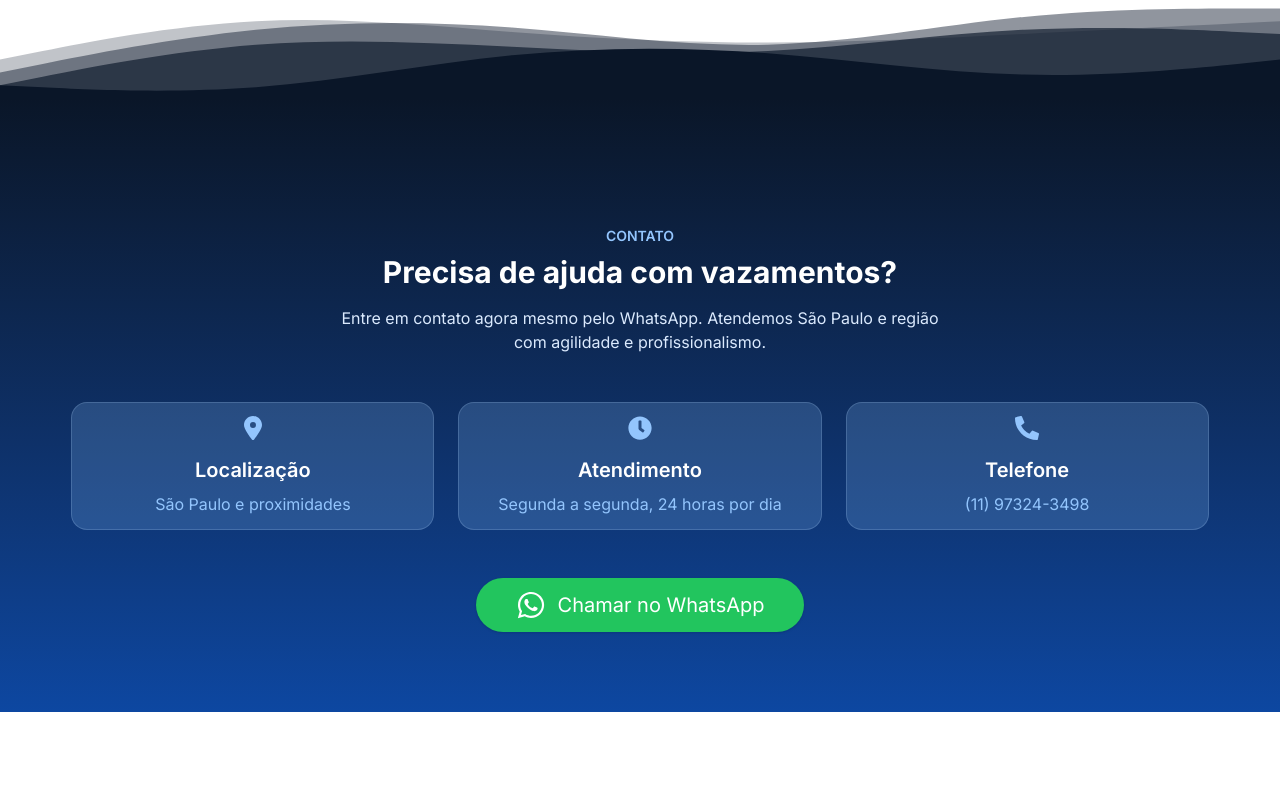
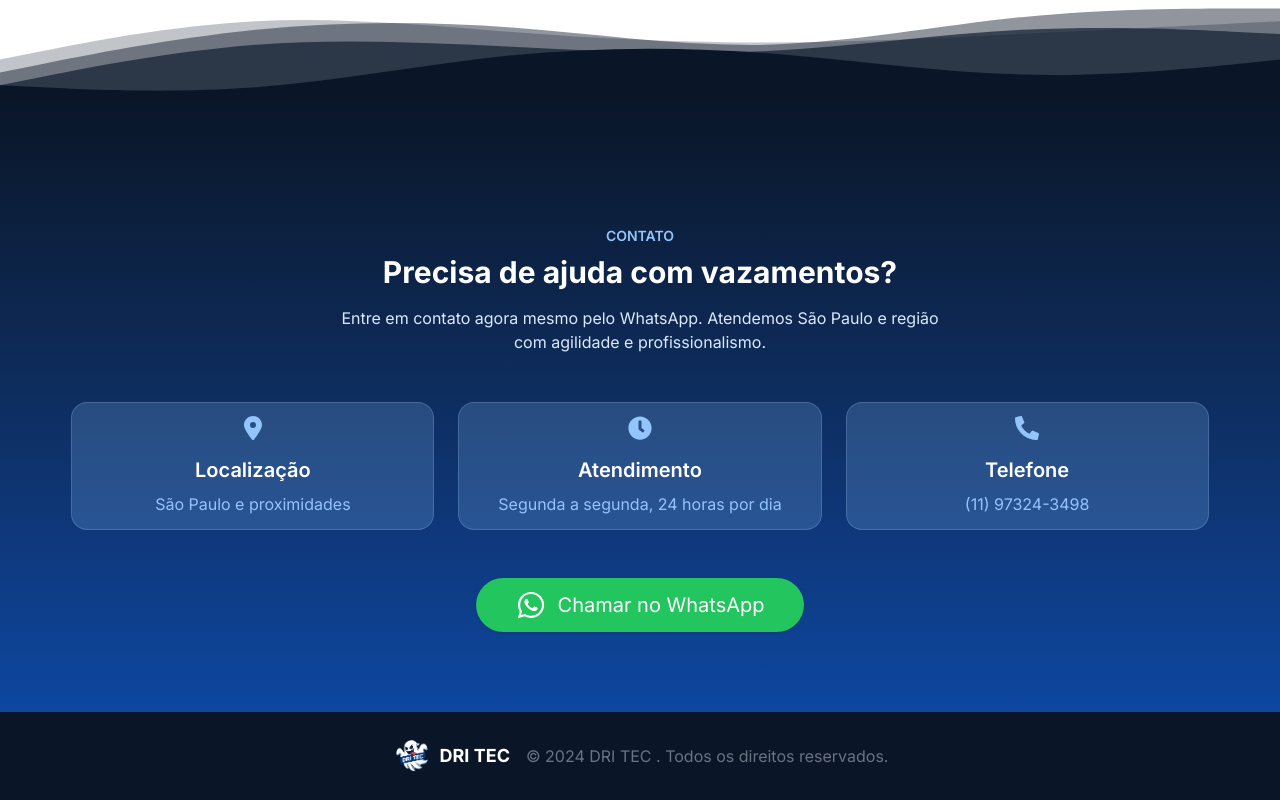
Before and after one commit to renanrod4/dritec, a Next.js app: page / in a window 1280 px wide. Shown: the part 2960-3760 px from the top of the page. Before the commit the page ends 3672 px from the top, so only its background shows below. Built offline with nearby package versions, Linux system fonts and the light colour scheme.

Commit message:
feat(footer): adiciona componente de rodapé

```diff
--- a/app/page.tsx
+++ b/app/page.tsx
@@ -6,6 +6,7 @@ import SectionDivider from '@/components/section-divider/SectionDivider';
 import ServicesSection from '@/components/services-section/ServicesSection';
 import ContactSection from '@/components/contact-section/ContactSection';
 import AboutContactWaveDivider from '@/components/section-divider/AboutContactWaveDivider';
+import Footer from '@/components/footer/Footer';
 
 export default function Home() {
 	return (
@@ -18,6 +19,7 @@ export default function Home() {
 			<AboutUsSection />
 			<AboutContactWaveDivider />
 			<ContactSection />
+			<Footer/>
 		</main>
 	);
 }
--- /dev/null
+++ b/components/footer/Footer.tsx
@@ -0,0 +1,14 @@
+import Image from 'next/image';
+
+export default function Footer() {
+	return (
+		<footer className="w-full py-6 bg-brand-dark text-white flex items-center justify-center gap-4">
+			<div className="flex items-center gap-2">
+				<Image src="/images/logo.png" alt="Logo" width={40} height={40} />
+				<span className={`text-lg font-bold font-inter transition-colors`}>DRI TEC</span>
+			</div>
+			<p className="text-text-muted">&copy; 2024 DRI TEC
+                . Todos os direitos reservados.</p>
+		</footer>
+	);
+}
```
